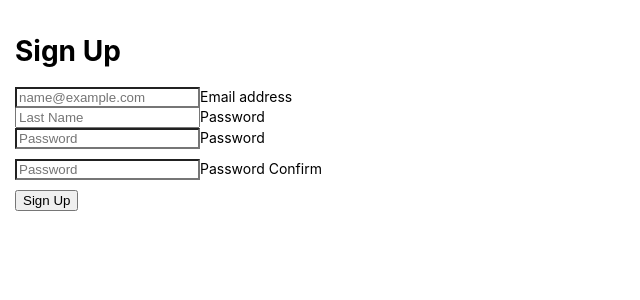
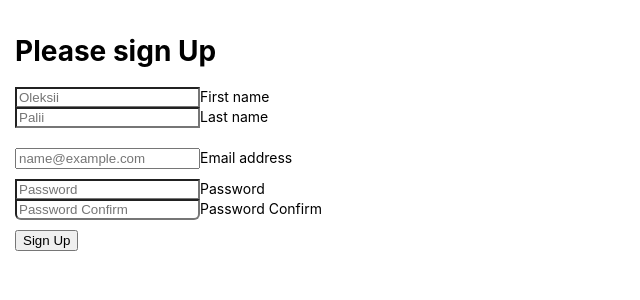
Before and after one commit to OleksiiPaliiUA/Website-Frontend, a React (Create React App) app: page /register in a window 1280 px wide. Shown: the top 300 px of the page, without its empty margins (0-640 px from the left). Built offline with nearby package versions, Linux system fonts and the light colour scheme; the HTML template or start-up script is replaced by a standard one.

Commit message:
Update register page/Adding reditect to login

```diff
--- a/package.json
+++ b/package.json
@@ -6,15 +6,17 @@
     "@testing-library/jest-dom": "^5.16.5",
     "@testing-library/react": "^13.3.0",
     "@testing-library/user-event": "^13.5.0",
+    "@types/axios": "^0.14.0",
     "@types/jest": "^27.5.2",
     "@types/node": "^16.11.56",
     "@types/react": "^18.0.17",
     "@types/react-dom": "^18.0.6",
     "@types/react-router-dom": "^5.3.3",
+    "axios": "^0.27.2",
     "react": "^18.2.0",
     "react-dom": "^18.2.0",
     "react-router-dom": "^6.3.0",
-    "react-scripts": "5.0.1",
+    "react-scripts": "^5.0.1",
     "typescript": "^4.7.4",
     "web-vitals": "^2.1.4"
   },
--- a/src/App.tsx
+++ b/src/App.tsx
@@ -2,6 +2,7 @@ import React from 'react';
 import { BrowserRouter as Router, Route, Routes } from 'react-router-dom';
 import './App.css';
 import Dashboard from './pages/Dashboard';
+import Login from './pages/Login';
 import Register from './pages/Register';
 import Users from './pages/Users';
 
@@ -13,6 +14,7 @@ export default function App() {
           <Route path='/' element={<Dashboard />} />
           <Route path='/users' element={<Users />} />
           <Route path='/register' element={<Register />} />
+          <Route path='/login' element={<Login />} />
         </Routes>
       </Router>
     </div>
--- a/src/Login.css
+++ b/src/Login.css
@@ -7,14 +7,32 @@
   z-index: 2;
 }
 
-.form-signin input[type="email"] {
+.form-signin input[type="textFirst"] {
   margin-bottom: -1px;
   border-bottom-right-radius: 0;
   border-bottom-left-radius: 0;
 }
 
-.form-signin input[type="password"] {
+.form-signin input[type="textLast"] {
   margin-bottom: 10px;
   border-top-left-radius: 0;
   border-top-right-radius: 0;
 }
+
+.form-signin input[type="email"] {
+  margin: 10px 0px 10px 0px;
+}
+
+.form-signin input[type="password"] {
+  margin-bottom: -1px;
+  border-bottom-right-radius: 0;
+  border-bottom-left-radius: 0;
+}
+
+.form-signin input[placeholder="Password Confirm"] {
+  margin-bottom: 10px;
+  border-top-left-radius: 0;
+  border-top-right-radius: 0;
+  border-bottom-right-radius: 0.375rem;
+  border-bottom-left-radius: 0.375rem;
+}
--- /dev/null
+++ b/src/pages/Login.tsx
@@ -0,0 +1,11 @@
+import React from 'react';
+
+const Login = () => {
+    return (
+        <div>
+            Login Page
+        </div>
+    );
+};
+
+export default Login;
--- a/src/pages/Register.tsx
+++ b/src/pages/Register.tsx
@@ -1,29 +1,79 @@
-import {Component} from 'react'
+import {Component, SyntheticEvent} from 'react'
+import axios from 'axios'
 import '../Login.css'
+import { Navigate } from 'react-router-dom'
+
 
 export default class Register extends Component {
+
+    firstName = ''
+    lastName = ''
+    email = ''
+    password = ''
+    passwordConfirm = ''
+    state = {
+        redirect: false
+    }
+
+    submit = (e: SyntheticEvent) => {
+        e.preventDefault()
+
+        axios.post('http://localhost:8000/api/register', {
+            first_name: this.firstName,
+            last_name: this.lastName,
+            email: this.email,
+            password: this.password,
+            password_confirm: this.passwordConfirm
+        }).then(response => {
+            if(response.status === 201) {
+                this.setState({
+                    redirect: true
+                })
+            }
+        })
+    }
+
     render() {
+
+        if(this.state.redirect) {
+            return <Navigate to={'/login'}/>
+        }
+
         return (
             <div>
                 <main className="form-signin w-100 m-auto">
-                    <form>
-                        <h1 className="h3 mb-3 fw-normal">Sign Up</h1>
+                    <form onSubmit={this.submit}>
+                        <h1 className="h3 mb-3 fw-normal">Please sign Up</h1>
 
                         <div className="form-floating">
-                        <input type="email" className="form-control" id="floatingInput" placeholder="name@example.com" required/>
-                        <label htmlFor="floatingInput">Email address</label>
+                        <input type="textFirst" className="form-control" placeholder="Oleksii" required
+                            onChange={e => this.firstName = e.target.value}
+                        />
+                        <label>First name</label>
                         </div>
                         <div className="form-floating">
-                        <input type="text" className="form-control" id="floatingInput" placeholder="Last Name" required/>
-                        <label htmlFor="floatingInput">Password</label>
+                        <input type="textLast" className="form-control" placeholder="Palii" required
+                            onChange={e => this.lastName = e.target.value}
+                        />
+                        <label>Last name</label>
                         </div>
                         <div className="form-floating">
-                        <input type="password" className="form-control" id="floatingPassword" placeholder="Password" required/>
-                        <label htmlFor="floatingPassword">Password</label>
+                        <input type="email" className="form-control" placeholder="name@example.com" required
+                            onChange={e => this.email = e.target.value}
+                        />
+                        <label>Email address</label>
                         </div>
                         <div className="form-floating">
-                        <input type="password" className="form-control" id="floatingPassword" placeholder="Password" required/>
-                        <label htmlFor="floatingPassword">Password Confirm</label>
+                        <input type="password" className="form-control" placeholder="Password" required
+                            onChange={e => this.password = e.target.value}
+                        />
+                        <label>Password</label>
+                        </div>
+                        <div className="form-floating">
+                        <input type="password" className="form-control" placeholder="Password Confirm" required
+                            onChange={e => this.passwordConfirm = e.target.value}
+                        />
+                        <label>Password Confirm</label>
                         </div>
                         <button className="w-100 btn btn-lg btn-primary" type="submit">Sign Up</button>
                     </form>
```
Also changed, not shown: 1 other file (tests, documents, lock files or other folders).
